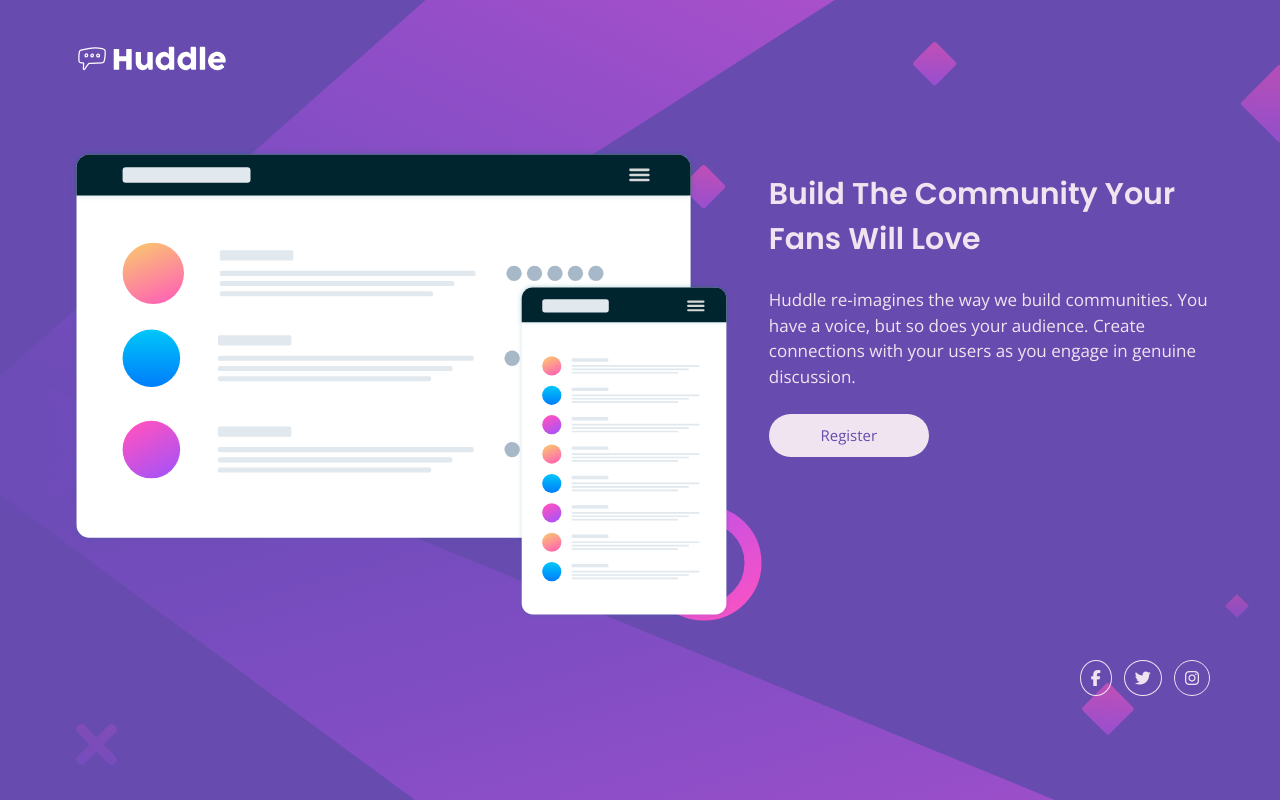
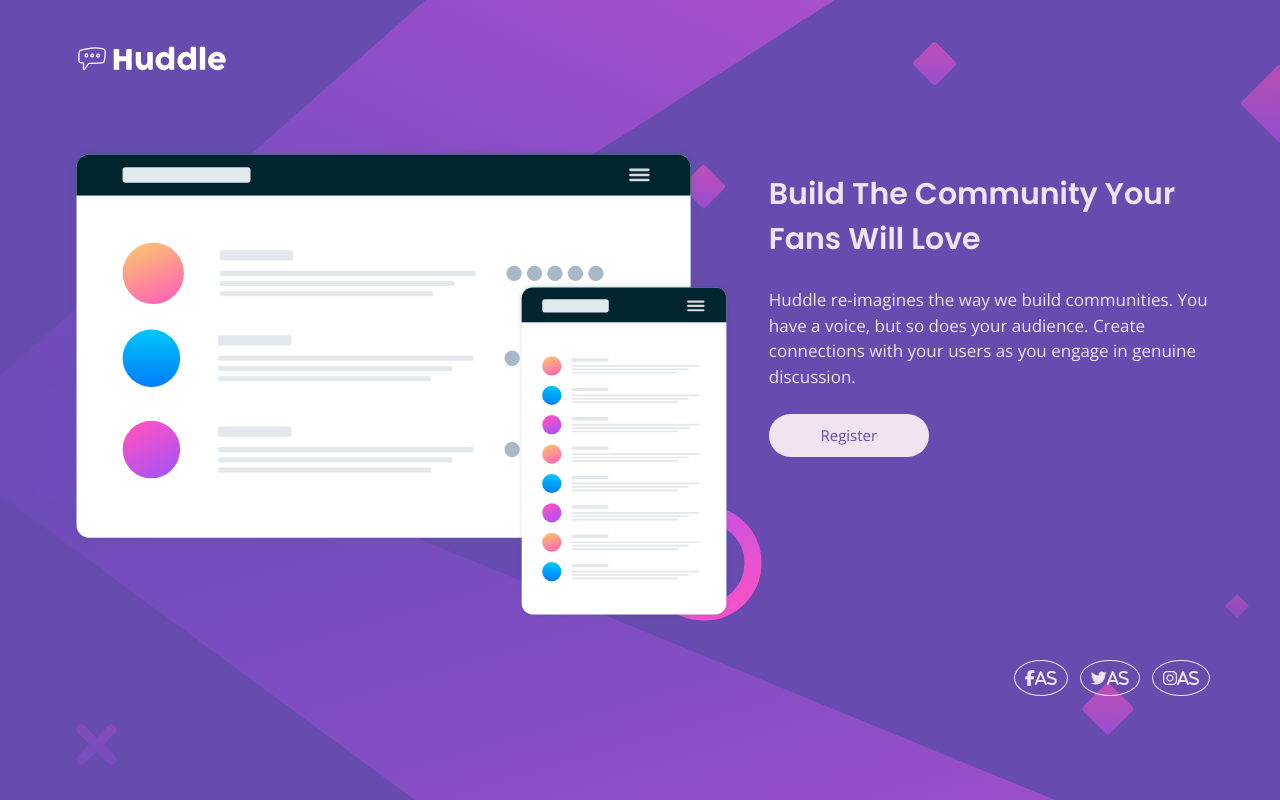
Before and after one commit to SaroshJan/Huddle-Landing-Page, a plain HTML site: page index.html in a window 1280 px wide. Drawn offline with nearby package versions, Linux system fonts and the light colour scheme.

Commit message:
Update index.html

```diff
--- a/index.html
+++ b/index.html
@@ -32,9 +32,9 @@
   </main>
 
   <footer>
-    <a href="#" class="link"><i class="fab fa-facebook-f"></i></a>
-    <a href="#" class="link"><i class="fab fa-twitter"></i></a>
-    <a href="#" class="link"><i class="fab fa-instagram"></i></a>
+    <a href="#" class="link"><i class="fab fa-facebook-f">as</i></a>
+    <a href="#" class="link"><i class="fab fa-twitter">as</i></a>
+    <a href="#" class="link"><i class="fab fa-instagram">as</i></a>
   </footer>
 
   <script src="https://kit.fontawesome.com/5eb293fcc0.js" crossorigin="anonymous"></script>
```
